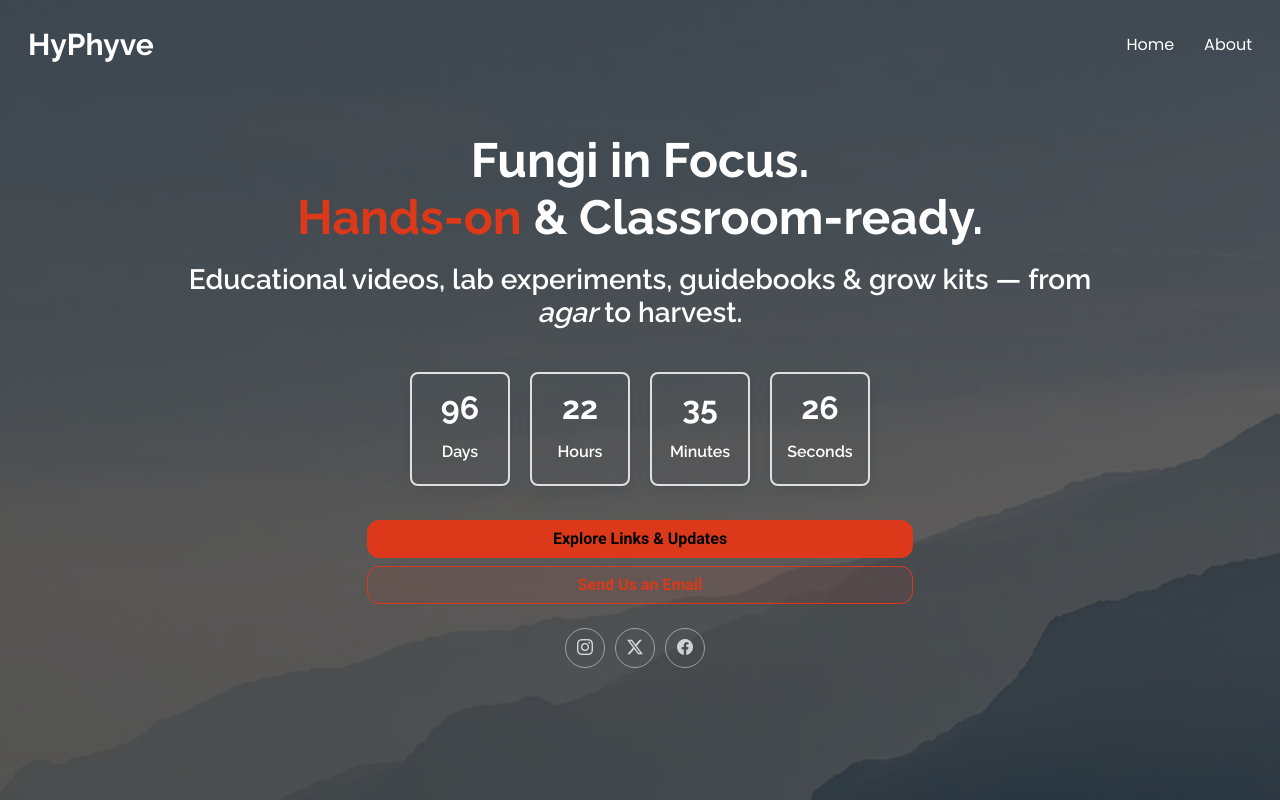
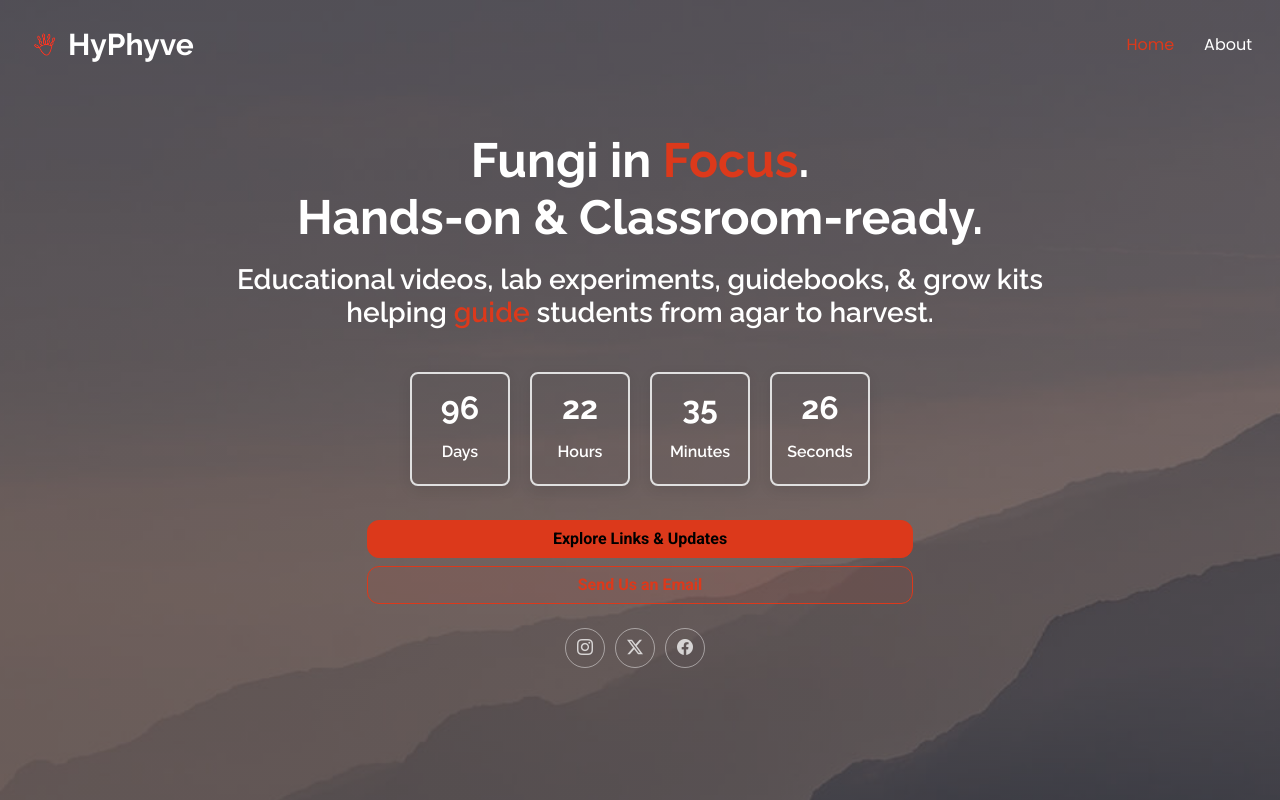
Before and after one commit to hyPhyve/hyPhyve.github.io, a plain HTML site: page index.html in a window 1280 px wide. Shown: the top 800 px of the page. Drawn offline with Linux system fonts and the light colour scheme.

Commit message:
feat(nav): logo/title click scrolls to top; lock scrolled nav to brand-red; unify logo
- Point site title/logo href to #hero to prevent page reload and smooth scroll to top
- Add optional JS guard that intercepts index.html logo clicks and smooth-scrolls to top
- Remove logo swap rules and keep a single clear logo always visible
- Delete conflicting scrolled-header variables that forced black nav text
- Append high-specificity scrolled-header variables so nav links and site name render in brand red
- Keep mobile toggle in brand red when scrolled
- Keep dual-gradient body::before overlay using --accent-color to maintain subtle red hue
- Remove unused white logo reference from HTML and retain hyPhyveClear.png as the single mark
- Follow-up to the prior overhaul commit (9f8d966) with focused navbar and color-tokens tweaks

```diff
--- a/assets/css/main.css
+++ b/assets/css/main.css
@@ -1073,13 +1073,6 @@ body::before {
   box-shadow: 0 6px 18px rgba(0, 0, 0, 0.08);
 }
 
-/* switch nav/link colors for readability on light bg */
-.header.header-scrolled {
-  --nav-color: #000000;           /* slate links */
-  --nav-hover-color: #DC391B;     /* gold hover */
-  --heading-color: #000000;       /* site name color */
-}
-
 .header.header-scrolled .logo h1 {
   color: var(--heading-color);
 }
@@ -1284,14 +1277,81 @@ input[type="submit"]:focus {
   --nav-dropdown-hover-color: #FFFFFF;
 }
 
-/* Mirror body.scrolled -> header look (fallback if JS header toggle is edited later) */
+:root{
+  --accent-color:#DC391B;
+  --nav-hover-color:#DC391B;
+  --nav-dropdown-hover-color:#DC391B;
+}
+body::before{
+  background:
+    linear-gradient(0deg, rgba(0,0,0,0.50), rgba(0,0,0,0.50)),
+    linear-gradient(0deg, color-mix(in srgb, var(--accent-color), transparent 84%), color-mix(in srgb, var(--accent-color), transparent 84%));
+}
+
+/* === Navbar → brand red when header is scrolled (wins the cascade) === */
+#header.header-scrolled{
+  /* Variables used by your menu rules */
+  --nav-color: var(--accent-color);                 /* desktop links */
+  --nav-hover-color: color-mix(in srgb, var(--accent-color), black 12%);
+  --nav-dropdown-color: var(--accent-color);        /* mobile links */
+  --heading-color: var(--accent-color);             /* site name text */
+}
+
+/* Ensure links take the new variables even if earlier rules set color */
+#header.header-scrolled .navmenu a,
+#header.header-scrolled .navmenu .active { color: var(--nav-color) !important; }
+#header.header-scrolled .navmenu a:hover,
+#header.header-scrolled .navmenu .active:hover { color: var(--nav-hover-color) !important; }
+
+/* Mobile hamburger icon */
+@media (max-width:1199px){
+  #header.header-scrolled .mobile-nav-toggle{ color: var(--accent-color) !important; }
+}
+
+/* Site name text */
+#header.header-scrolled .logo h1{ color: var(--heading-color) !important; }
+
+/* === Navbar logo support === */
+.header .logo { display:flex; align-items:center; }
+.header .logo img.logo-mark{ height:32px; width:auto; margin-right:8px; display:block; }
+
+/* === Keep the single logo visible and sized === */
+.header .logo { display:flex; align-items:center; }
+.header .logo img.logo-mark { height:32px; width:auto; margin-right:8px; display:block; }
+
+/* === Navbar: brand red when header is scrolled (ID-level specificity) === */
+#header.header-scrolled {
+  /* keep the glass effect you already use */
+  --background-color: rgba(255,255,255,0.92);
+  background-color: var(--background-color);
+  backdrop-filter: saturate(140%) blur(8px);
+  box-shadow: 0 10px 30px rgba(0,0,0,0.08);
+
+  /* color tokens that descendants consume */
+  --nav-color: var(--accent-color);                            /* links = brand red */
+  --nav-hover-color: color-mix(in srgb, var(--accent-color), black 12%);
+  --nav-dropdown-color: var(--accent-color);                   /* mobile menu items = brand red */
+  --heading-color: var(--accent-color);                        /* site name = brand red */
+}
+
+/* Nail it down even if earlier rules tried to set colors */
+#header.header-scrolled .navmenu a { color: var(--nav-color) !important; }
+#header.header-scrolled .navmenu a:hover { color: var(--nav-hover-color) !important; }
+#header.header-scrolled .logo h1 { color: var(--heading-color) !important; }
+@media (max-width:1199px){
+  #header.header-scrolled .mobile-nav-toggle { color: var(--accent-color) !important; }
+}
+
+/* Also cover the fallback path if JS uses body.scrolled (tie specificity, win by order) */
 body.scrolled #header {
-  --background-color: rgba(255, 255, 255, 0.86);
-  background-color: var(--background-color);
-  backdrop-filter: saturate(140%) blur(6px);
-  box-shadow: 0 6px 18px rgba(0, 0, 0, 0.08);
+  --nav-color: var(--accent-color);
+  --nav-hover-color: color-mix(in srgb, var(--accent-color), black 12%);
+  --nav-dropdown-color: var(--accent-color);
+  --heading-color: var(--accent-color);
+}
 
-  --nav-color: #000000;
-  --nav-hover-color: #DC391B;
-  --heading-color: #000000;
+/* Optional, subtle hover affordance on the light header */
+#header.header-scrolled .navmenu a:hover {
+  text-decoration: underline;
+  text-underline-offset: 0.2em;
 }
--- a/index.html
+++ b/index.html
@@ -27,21 +27,21 @@
   <meta property="og:title" content="HyPhyve™ — Hands-on Mycology Education">
   <meta property="og:description" content="Educational videos, lab experiments, guidebooks, and classroom grow kits. From agar to harvest. Launching Feb 15, 2026.">
   <meta property="og:url" content="https://hyphyve.com/">
-  <meta property="og:image" content="assets/img/hyphyve-og.png">
+  <meta property="og:image" content="assets/img/logo.png">
   <meta property="og:image:alt" content="HyPhyve hand-logo made of infinity loops">
 
   <!-- Twitter -->
   <meta name="twitter:card" content="summary_large_image">
   <meta name="twitter:title" content="HyPhyve™ — Hands-on Mycology Education">
   <meta name="twitter:description" content="Bring fungi to life in the classroom with HyPhyve.">
-  <meta name="twitter:image" content="assets/img/hyphyve-og.png">
+  <meta name="twitter:image" content="assets/img/logo.png">
   <meta name="twitter:site" content="@hy_phyve">
 
   <!-- PWA/Color -->
   <meta name="theme-color" content="#ff3b2e">
 
   <!-- Icons -->
-  <link href="assets/img/hyphyve-favicon.png" rel="icon">
+  <link href="assets/img/favicon.png" rel="icon">
   <link href="assets/img/hyphyve-apple-touch.png" rel="apple-touch-icon">
 
   <!-- Perf: Preconnect -->
@@ -110,9 +110,11 @@
 <body class="index-page" data-ga="">
   <header id="header" class="header d-flex align-items-center px-3 fixed-top">
     <div class="container-fluid position-relative d-flex align-items-center justify-content-between">
-      <a href="index.html" class="logo d-flex align-items-center" aria-label="HyPhyve home">
-        <h1 class="sitename">HyPhyve</h1>
-      </a>
+    <a href="#hero" class="logo d-flex align-items-center" aria-label="HyPhyve home">
+      <img class="logo-mark" src="assets/img/logo.png" alt="HyPhyve logo">
+      <h1 class="sitename">HyPhyve</h1>
+    </a>
+
       <nav id="navmenu" class="navmenu" aria-label="Primary">
         <ul>
           <li><a href="#hero" class="active">Home</a></li>
@@ -130,8 +132,8 @@
       <div class="container text-center" data-aos="fade-up" data-aos-delay="100">
         <div class="row justify-content-center">
           <div class="col-lg-10">
-            <h2 class="fw-bold">Fungi in Focus. <br> <span class="text-accent">Hands-on</span> &amp; Classroom-ready.</h2>
-            <h3 class="mt-3 mb-2 fw-semibold">Educational videos, lab experiments, guidebooks & grow kits — from <em>agar</em> to harvest.</h3>
+            <h2 class="fw-bold">Fungi in <span class="text-accent">Focus</span>. <br> Hands-on &amp; Classroom-ready.</h2>
+            <h3 class="mt-3 mb-2 fw-semibold">Educational videos, lab experiments, guidebooks, & grow kits <br> helping <span class="text-accent">guide</span> students from agar to harvest.</h3>
           </div>
 
           <!-- Countdown -->
```
